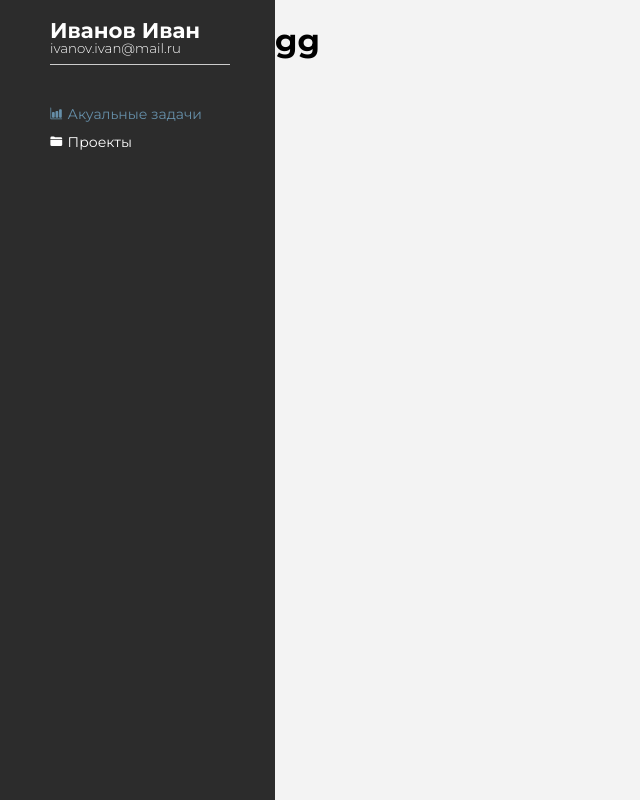
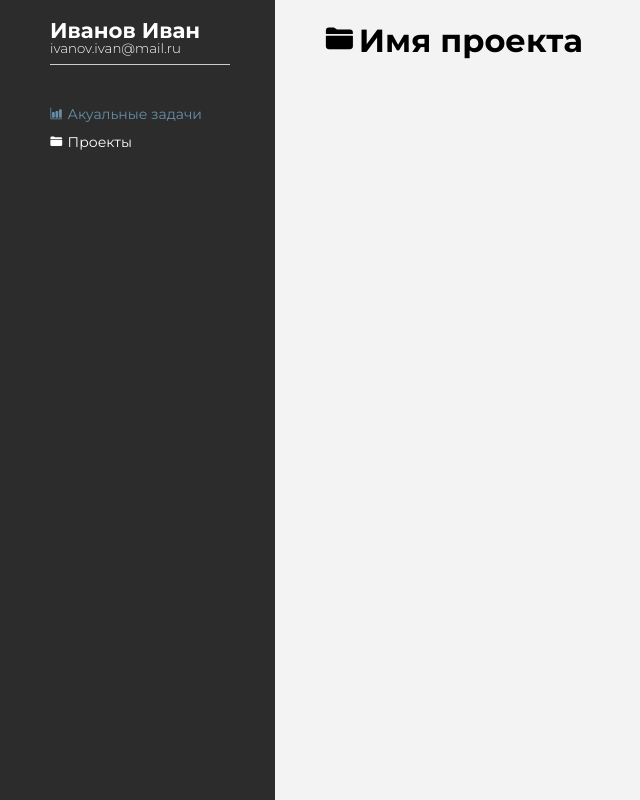
Before and after one commit to Prokshin/projectManager, a React (Create React App) app: page /projects/1 in a window 1280 px wide. Shown: the whole page, without its empty margins (0-640 px from the left). Built offline with nearby package versions, Linux system fonts and the light colour scheme.

Commit message:
fix bug with routing

```diff
--- a/src/App.js
+++ b/src/App.js
@@ -19,13 +19,8 @@ function App() {
               render={() => <DashboardPage></DashboardPage>}
               exact
             />
-            <Route
-              path="/projects"
-              render={() => <ProjectPage></ProjectPage>}
-              exact
-            />
+            <Route path="/projects" component={ProjectPage} />
             <Route path="/profile" render={() => <ProfilePage />} exact />
-            <Route path="/projects/:id" render={() => <h1>gg</h1>} />
           </Switch>
         </div>
       </Router>
--- a/src/components/pages/project-item-page.js
+++ b/src/components/pages/project-item-page.js
@@ -8,7 +8,6 @@ class ProjectItemPagefff extends Component {
     console.log(match, location, history);
     return (
       <div>
-        gg
         <Header text="Имя проекта" icon="folder"></Header>
       </div>
     );
--- a/src/components/pages/projects-page.js
+++ b/src/components/pages/projects-page.js
@@ -1,14 +1,23 @@
 import React, { Component } from "react";
 import Header from "../header";
-import { ProjectItemPage } from "../pages";
+import { ProjectItemPage, ProjectPage } from "../pages";
 
-import { Link, Switch, Route } from "react-router-dom";
+import {
+  Link,
+  Switch,
+  Route,
+  useRouteMatch,
+  useParams
+} from "react-router-dom";
 import Card from "../card";
 
-export default class ProjectsPage extends Component {
-  render() {
+const ProjectsPage = props => {
+  const match = useRouteMatch();
+  console.log(match);
   return (
     <div>
+      <Switch>
+        <Route exact path={`/projects`}>
           <Header text="Проекты" icon="folder"></Header>
           <div className="flex-wrapper">
             <Card></Card>
@@ -16,7 +25,13 @@ export default class ProjectsPage extends Component {
             <Card></Card>
             <Card></Card>
           </div>
+        </Route>
+        <Route path={`/projects/:projectId`}>
+          <ProjectItemPage></ProjectItemPage>
+        </Route>
+      </Switch>
     </div>
   );
-  }
-}
+};
+
+export default ProjectsPage;
```
Lines whose indentation alone changed are shown as unchanged.
